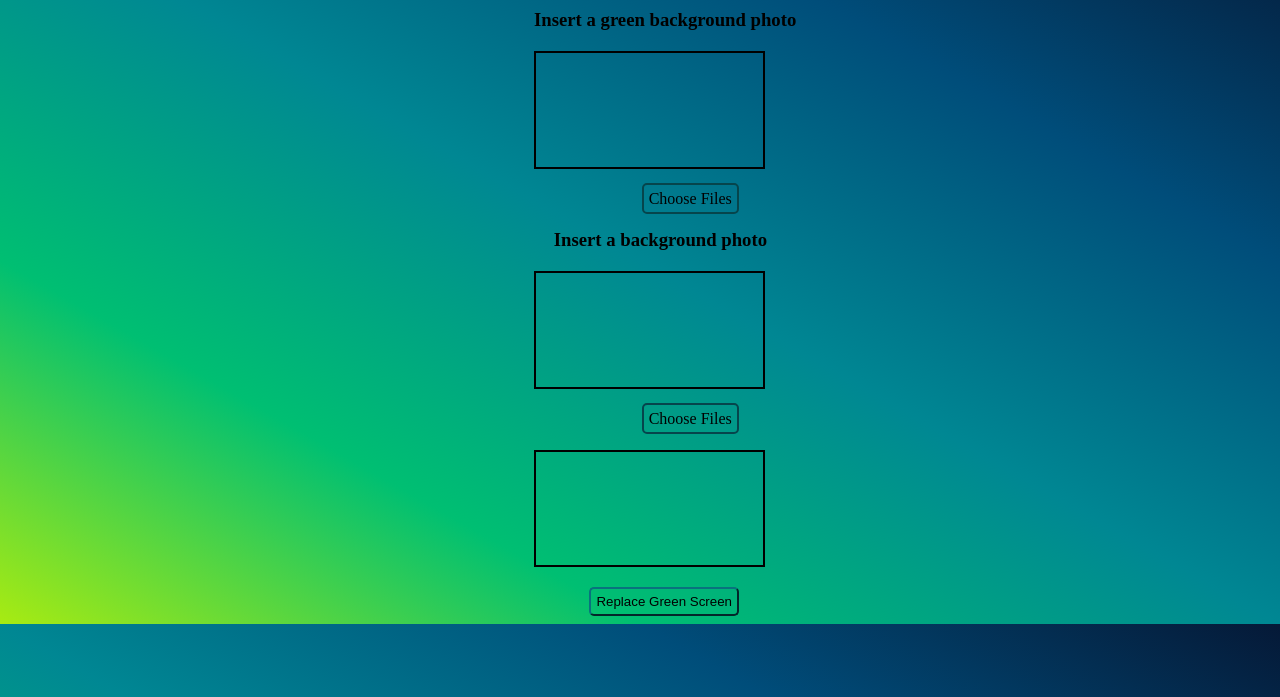
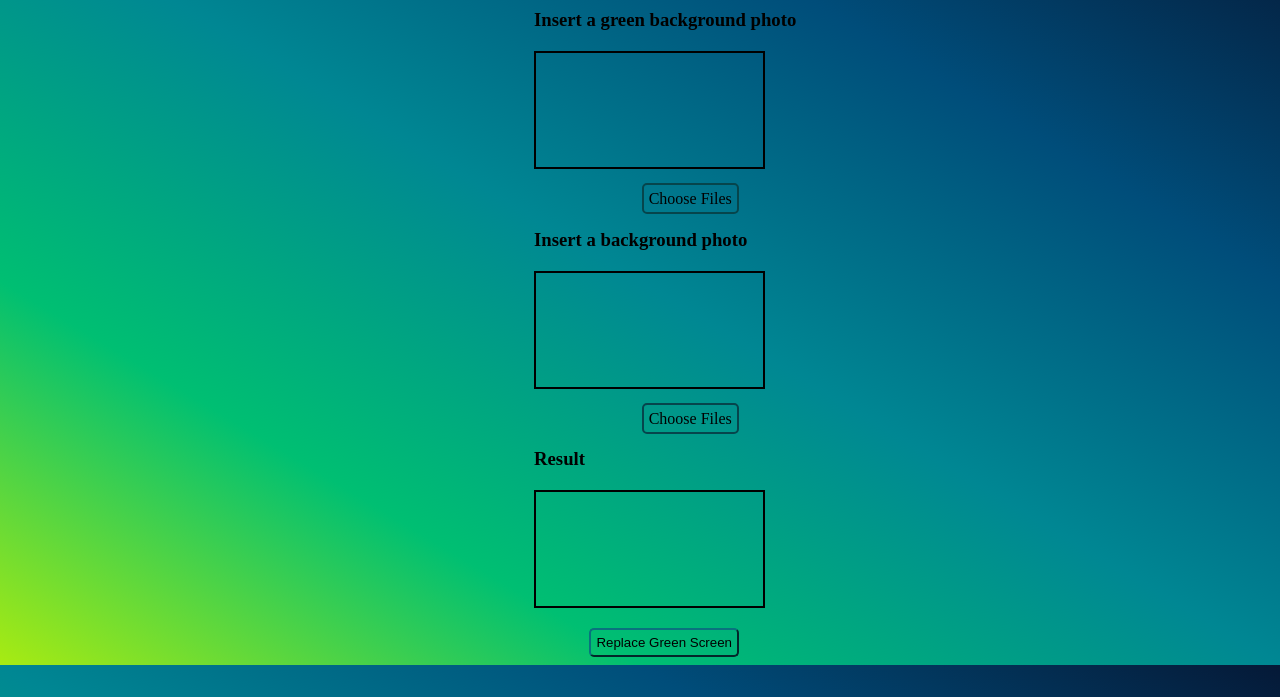
Before and after one commit to Nandan328/Green-Screen, a plain HTML site: page index.html in a window 1280 px wide. Shown: the part 103-800 px from the top of the page. Drawn offline with Linux system fonts and the light colour scheme.

Commit message:
Update index.html

```diff
--- a/index.html
+++ b/index.html
@@ -14,10 +14,11 @@
     <canvas id="canvas1"></canvas>
     <input type="file" accept="image" multiple="false" id="fileInput1" onchange="upload1()" class="inp1">
     <label for="fileInput1" class="input1">Choose Files</label>
-    <h3 style="margin-left: 5.3%;">Insert a background photo</h3>
+    <h3 id="head">Insert a background photo</h3>
     <canvas id="canvas2"></canvas>
     <input type="file" accept="image" multiple="false" id="fileInput2" onchange="upload2()" class="inp2">
     <label for="fileInput2" class="input2">Choose Files</label>
+    <h3>Result</h3>
     <canvas id="canvas3"></canvas>
     <button onclick="replaceGreenScreen()" id="replace">Replace Green Screen</button>
     </div>
```
